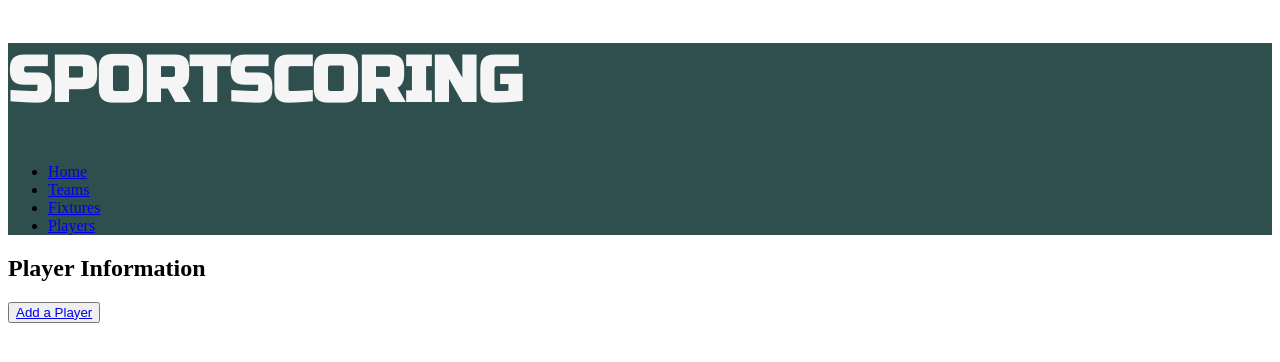
After one commit to ttinning/python_project_sport_scoring_app, a Flask app: page /teams/players in a window 1280 px wide. The commit adds this page. Shown: the top 362 px of the page. Run offline with Flask 2, Linux system fonts and the light colour scheme; data that the repository does not hold is empty; some libraries are stand-ins or nearby versions.

Commit message:
players added, fixture bug fixed

```diff
--- a/app.py
+++ b/app.py
@@ -1,11 +1,13 @@
 from flask import Flask, render_template
 from controllers.teams_controller import teams_blueprint
 from controllers.fixtures_controller import fixtures_blueprint
+from controllers.players_controller import players_blueprint
 
 app = Flask(__name__)
 
 app.register_blueprint(teams_blueprint)
 app.register_blueprint(fixtures_blueprint)
+app.register_blueprint(players_blueprint)
 
 @app.route("/")
 def main():
--- /dev/null
+++ b/controllers/players_controller.py
@@ -0,0 +1,47 @@
+from flask import Blueprint, Flask, redirect, render_template, request
+
+from models.player import Player
+import repositories.player_repository as player_repository
+import repositories.team_repository as team_repository
+
+players_blueprint = Blueprint("players", __name__)
+
+@players_blueprint.route("/teams/players")
+def players():
+    players = player_repository.select_all()
+    teams = team_repository.select_all()
+    return render_template("teams/players/index.html", players=players, teams=teams)
+
+@players_blueprint.route("/teams/players/new")
+def new_player():
+    teams = team_repository.select_all()
+    return render_template("clubs/players/new.html")
+
+@players_blueprint.route("/teams/players/<id>")
+def show_player(id):
+    player = player_repository.select(id)
+    teams = team_repository.select_all()
+    return render_template("teams/players/show.html", player=player, teams=teams)
+
+@players_blueprint.route("/teams/players/<id>/edit")
+def edit_player(id):
+    player = player_repository.select(id)
+    teams = team_repository.select_all()
+    return render_template("teams/players/edit.html", player=player, teams=teams)
+
+@players_blueprint.route("/teams/players/<id>", methods=["POST"])
+def update_player(id):
+    name = request.form["player_name"]
+    team_id = request.form["team_id"]
+    position = request.form["position"]
+    number = request.form["number"]
+    passing_yards = request.form["passing_yards"]
+    rushing_yards = request.form["rushing_yards"]
+    player = Player(name, team_id, position, number, passing_yards, rushing_yards)
+    player_repository.update(player)
+    return redirect("/teams/players")
+
+@players_blueprint.route("/teams/players/<id>/delete", methods=["POST"])
+def delete_player(id):
+    player_repository.delete(id)
+    return redirect("/teams/players")
--- a/repositories/fixture_repository.py
+++ b/repositories/fixture_repository.py
@@ -4,7 +4,7 @@ from models.team import Team
 import repositories.team_repository as team_repository
 
 def save(fixture):
-    sql = "INSERT INTO fixtures (team_1_id, team_1_score, team_2_id, team_2_score) VALUES (%s, %s, %s, %s) RETURNING id"
+    sql = "INSERT INTO fixtures (team_1, team_1_score, team_2, team_2_score) VALUES (%s, %s, %s, %s) RETURNING id"
     values = [fixture.team_1.id, fixture.team_1_score, fixture.team_2.id, fixture.team_2_score]
     results = run_sql(sql, values)
     fixture.id = results[0]['id']
@@ -15,8 +15,8 @@ def select_all():
     sql = "SELECT * FROM fixtures"
     results = run_sql(sql)
     for result in results:
-        team_1 = team_repository.select(result["team_1_id"])
-        team_2 = team_repository.select(result["team_2_id"])
+        team_1 = team_repository.select(result["team_1"])
+        team_2 = team_repository.select(result["team_2"])
         fixture = Fixture(team_1, result["team_1_score"], team_2, result["team_2_score"], result["id"])
         fixtures.append(fixture)
     return fixtures
--- /dev/null
+++ b/repositories/player_repository.py
@@ -0,0 +1,41 @@
+from db.run_sql import run_sql
+from models.player import Player
+
+def save(player):
+    sql = "INSERT INTO players (player_name, team_id, position, jersey_number, passing_yards, rushing_yards) VALUES (%s, %s, %s, %s, %s, %s) RETURNING id"
+    values = [player.player_name, player.team_id.id, player.position, player.jersey_number, player.passing_yards, player. rushing_yards]
+    results = run_sql(sql, values)
+    print(results)
+    id = results[0]["id"]
+    player.id = id
+    return player
+
+def select_all():
+    players = []
+    sql = "SELECT * FROM players"
+    results = run_sql(sql)
+    for result in results:
+        player = Player(result["player_name"], result["team_id"], result["position"], result["jersey_number"], result["passing_yards"], result["rushing_yards"], result["id"])
+        players.append(player)
+    return players
+
+def select(id):
+    sql = "SELECT * FROM players WHERE id = %s"
+    values = [id]
+    result = run_sql(sql, values)[0]
+    player = PlayerPlayer(result["player_name"], result["team_id"], result["position"], result["jersey_number"], result["passing_yards"], result["rushing_yards", result["id"]])
+    return player
+
+def update(player):
+    sql = "UPDATE players SET (player_name, team_id, position, jersey_number, passing_yards, rushing_yards) = (%s, %s, %s, %s, %s, %s) WHERE id = %s"
+    values = [player.player_name, player.team_id.id, player.position, player.jersey_number, player.passing_yards, player. rushing_yards]
+    run_sql(sql, values)
+
+def delete(id):
+    sql = "DELETE FROM players WHERE id = %s"
+    values = [id]
+    run_sql(sql, values)
+
+def delete_all():
+    sql = "DELETE FROM players"
+    run_sql(sql)
--- a/templates/base.html
+++ b/templates/base.html
@@ -18,6 +18,7 @@
                 <li><a href="/">Home</a></li>
                 <li><a href="/teams">Teams</a></li>
                 <li><a href="/fixtures">Fixtures</a></li>
+                <li><a href="/teams/players">Players</a></li>
             </ul>
         </nav>
     </header>
--- /dev/null
+++ b/templates/teams/players/index.html
@@ -0,0 +1,28 @@
+{% extends "base.html" %}
+{% block content %}
+
+<section>
+    <h2>Player Information</h2>
+
+    <button><a href="/teams/players/new">Add a Player</a></button>
+
+</section>
+<section>
+    {% for player in players%}
+    <section>
+        <p>Player Name: {{ player.player_name }}</p>
+        <p>Player Team: {{ player.team_id }}</p>
+        <p>Position: {{ player.position }}</p>
+        <p>Jersey Number: {{ player.jersey_number }}</p>
+        <p>Total Passing Yards: {{ player.passing_yards }}</p>
+        <p>Total Rushing Yards: {{ player.rushing_yards }}</p>
+
+        <button><a href="/teams/players/{{ player.id }}/edit">Edit Player</a></button>
+
+        <form action="/teams/players/{{ player.id }}/delete" method="POST">
+            <input type="submit" value="Delete">
+        </form>
+    </section>
+    {% endfor %}
+</section>
+{% endblock %}
```
Also changed, not shown: console.py (+11 -0 lines), db/sport_scoring.sql (+10 -0 lines), templates/teams/players/edit.html (added, +40 -0 lines), templates/teams/players/new.html (added, +39 -0 lines), templates/teams/players/show.html (added, +12 -0 lines).
